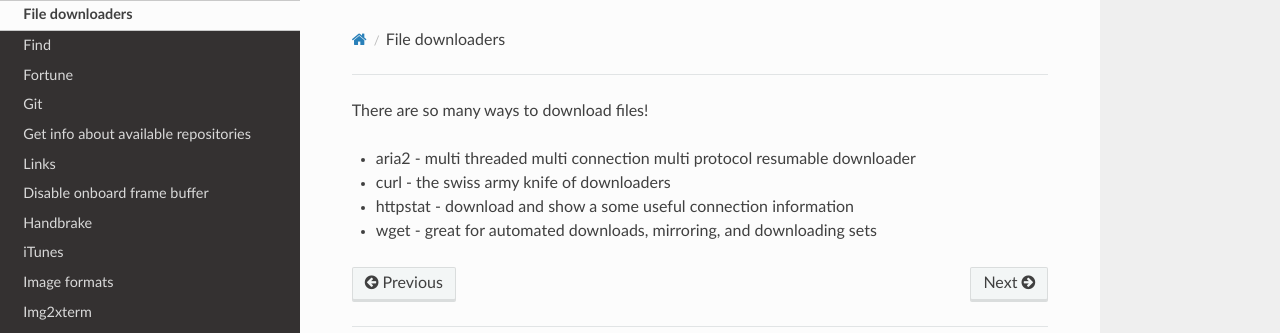
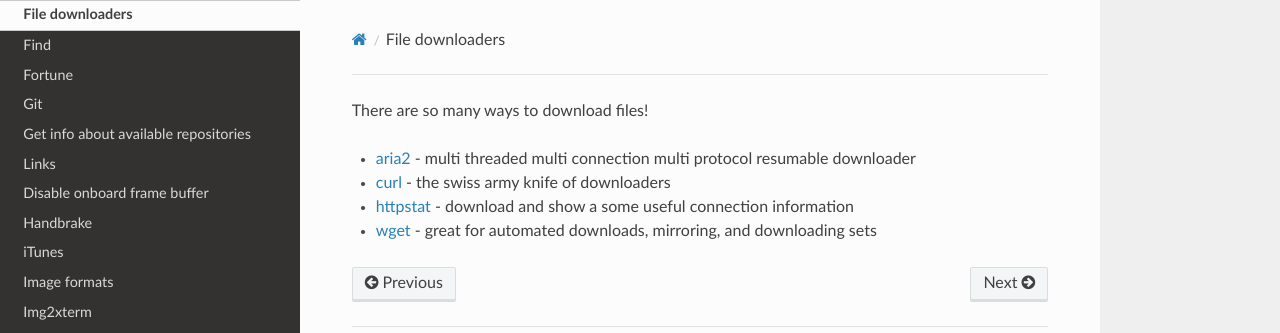
Before and after one commit to lando-cal/tech-notes, an MkDocs documentation site: the page built from docs/file-downloaders.md, in a window 1280 px wide. Shown: the top 333 px of the page. Built offline with MkDocs 1.6.1, drawn with Linux system fonts in a browser that asks for light colours; nearby versions of some CDN libraries; part of the change alters nothing that is shown.

Commit message:
Add links

```diff
--- a/docs/file-downloaders.md
+++ b/docs/file-downloaders.md
@@ -1,6 +1,6 @@
 There are so many ways to download files!
 
-- aria2 - multi threaded multi connection multi protocol resumable downloader
-- curl - the swiss army knife of downloaders
-- httpstat - download and show a some useful connection information
-- wget - great for automated downloads, mirroring, and downloading sets
+- [aria2](aria2) - multi threaded multi connection multi protocol resumable downloader
+- [curl](curl) - the swiss army knife of downloaders
+- [httpstat](httpstat) - download and show a some useful connection information
+- [wget](wget) - great for automated downloads, mirroring, and downloading sets
```
